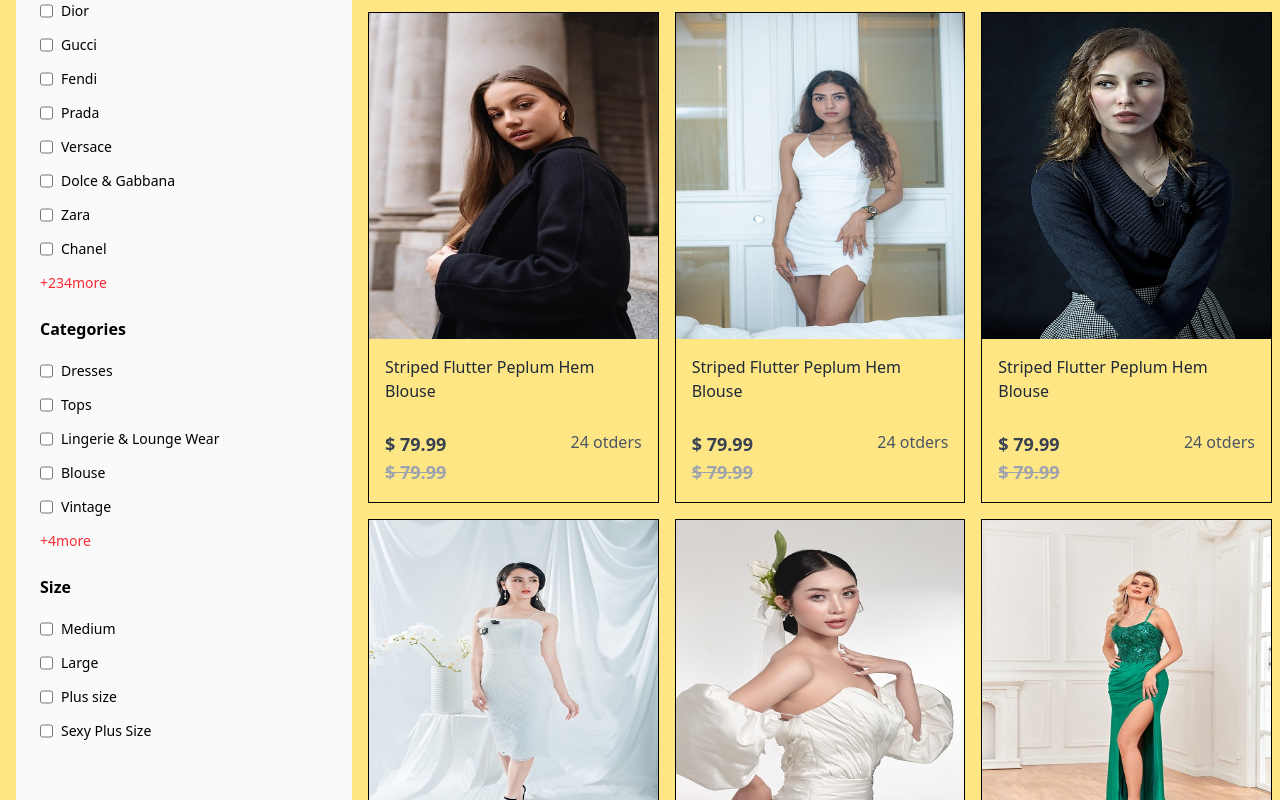
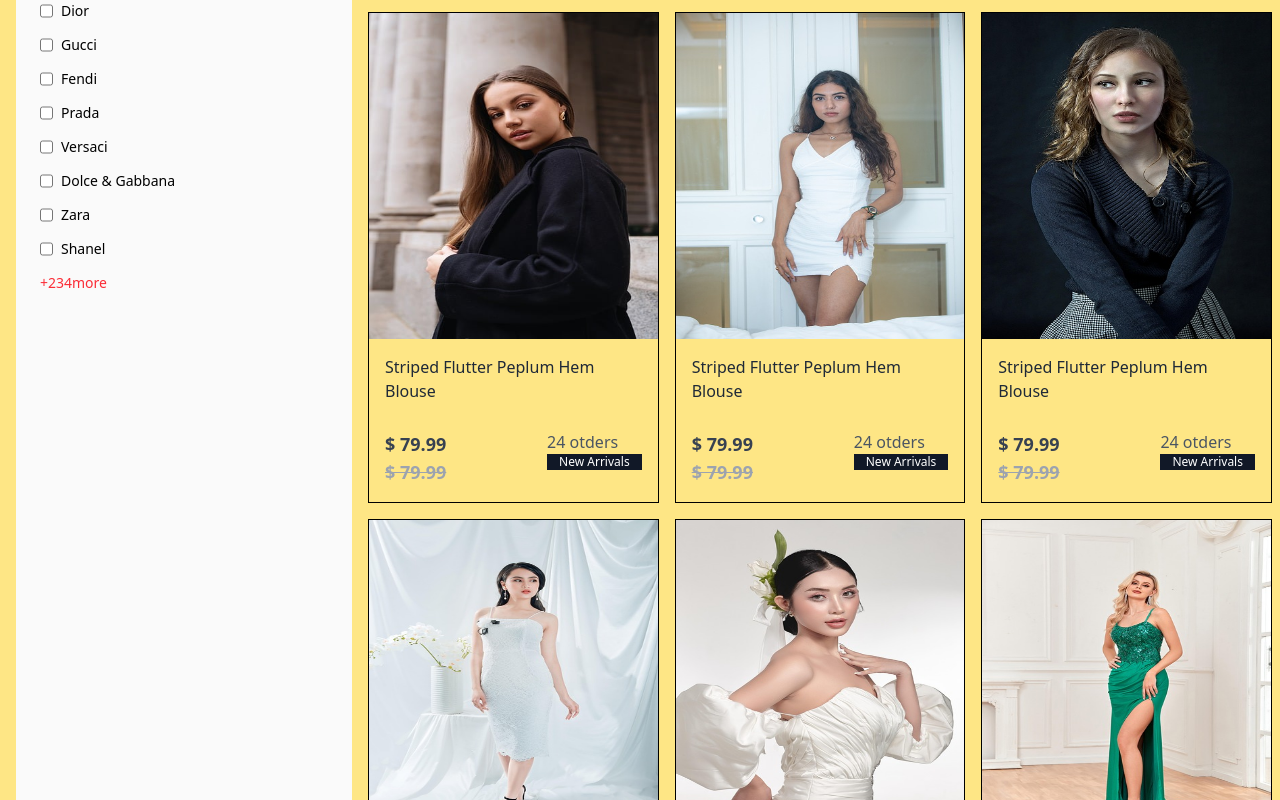
Before and after one commit to EugeneLevkovych/tailwind-lauras-closing, a React (Vite) app: page / in a window 1280 px wide. Shown: the part 860-1660 px from the top of the page. Built offline with nearby package versions, Linux system fonts and the light colour scheme.

Commit message:
add 2 components

```diff
--- a/src/components/Brands.jsx
+++ b/src/components/Brands.jsx
@@ -1,52 +1,45 @@
+import Checkbox from "./Checkbox";
+import { useState } from "react";
+
 export default function Brands() {
+  const [filterChecks, setFilterChecks] = useState({
+    hm: false,
+    mark_spencer: false,
+    victorias_secret: false,
+    dior: false,
+    gucci: false,
+    fendi: false,
+    prada: false,
+    versaci: false,
+    dolce_gabbana: false,
+    zara: false,
+    shanel: false,
+  });
+
+
+    const handleFilterChange = (event) => {
+    const { name, checked } = event.target;
+    setFilterChecks(prevState => ({
+      ...prevState,
+      [name]: checked,
+    }));
+  };
+
     return (
 <div className="mb-6">
     <p className="font-semibold mb-5">Brands</p>
     <form className="flex flex-col gap-y-3.5 text-sm">
-        <div className="flex gap-2">
-           <input type="checkbox" name="h-m" value="" id="h-m-id" />
-           <label htmlFor="h-m-id">H&M</label>
-       </div>
-       <div className="flex gap-2">
-           <input type="checkbox" name="mark-spencer" value="" id="mark-spencer-id" />
-           <label htmlFor="mark-spencer-id">Mark & Spencer</label>
-       </div>
-       <div className="flex gap-2">
-           <input type="checkbox" name="victorias-secret" value="" id="victorias-secret-id"/>
-           <label htmlFor="victorias-secret-id">Victoria’s Secret</label>
-       </div>
-        <div className="flex gap-2">
-           <input type="checkbox" name="dior" value="" id="dior-id"/>
-           <label htmlFor="dior-id">Dior</label>
-       </div>
-        <div className="flex gap-2">
-           <input type="checkbox" name="gucci" value="" id="gucci-id"/>
-           <label htmlFor="gucci-id">Gucci</label>
-       </div>
-        <div className="flex gap-2">
-           <input type="checkbox" name="fendi" value="" id="fendi-id"/>
-           <label htmlFor="fendi-id">Fendi</label>
-       </div>
-        <div className="flex gap-2">
-           <input type="checkbox" name="prada" value="" id="prada-id"/>
-           <label htmlFor="prada-id">Prada</label>
-       </div>
-        <div className="flex gap-2">
-           <input type="checkbox" name="versace" value="" id="versace-id"/>
-           <label htmlFor="versace-id">Versace</label>
-       </div>
-        <div className="flex gap-2">
-           <input type="checkbox" name="dolce-gabbana" value="" id="dolce-gabbana-id"/>
-           <label htmlFor="dolce-gabbana-id">Dolce & Gabbana</label>
-       </div>
-        <div className="flex gap-2">
-           <input type="checkbox" name="zara" value="" id="zara-id"/>
-           <label htmlFor="zara-id">Zara</label>
-       </div>
-        <div className="flex gap-2">
-           <input type="checkbox" name="chanel" value="" id="chanel-id"/>
-           <label htmlFor="chanel-id">Chanel</label>
-       </div>
+       <Checkbox name={'hm'} id={'hm-id'} label={'H&M'} checked={filterChecks.hm} onChange={handleFilterChange} />
+       <Checkbox name={'mark_spencer'} id={'mark_spencer-id'} label={'Mark & Spencer'} checked={filterChecks.mark_spencer} onChange={handleFilterChange} />
+       <Checkbox name={'victorias_secret'} id={'victorias_secret-id'} label={'Victoria’s Secret'} checked={filterChecks.victorias_secret} onChange={handleFilterChange} />
+       <Checkbox name={'dior'} id={'dior-id'} label={'Dior'} checked={filterChecks.dior} onChange={handleFilterChange} />
+       <Checkbox name={'gucci'} id={'gucci-id'} label={'Gucci'} checked={filterChecks.gucci} onChange={handleFilterChange} />
+       <Checkbox name={'fendi'} id={'fendi-id'} label={'Fendi'} checked={filterChecks.fendi} onChange={handleFilterChange} />
+       <Checkbox name={'prada'} id={'prada-id'} label={'Prada'} checked={filterChecks.prada} onChange={handleFilterChange} />
+       <Checkbox name={'versaci'} id={'versaci-id'} label={'Versaci'} checked={filterChecks.versaci} onChange={handleFilterChange} />
+       <Checkbox name={'dolce_gabbana'} id={'dolce_gabbana-id'} label={'Dolce & Gabbana'} checked={filterChecks.dolce_gabbana} onChange={handleFilterChange} />
+       <Checkbox name={'zara'} id={'zara-id'} label={'Zara'} checked={filterChecks.zara} onChange={handleFilterChange} />
+       <Checkbox name={'shanel'} id={'shanel-id'} label={'Shanel'} checked={filterChecks.shanel} onChange={handleFilterChange} />
        <p className="text-red-500">+234more</p>
     </form>
 </div>
--- a/src/components/Card.jsx
+++ b/src/components/Card.jsx
@@ -1,73 +1,4 @@
-import girl1 from "../assets/girl-1.png";
-import girl2 from "../assets/girl-2.jpg";
-import girl3 from "../assets/girl-3.jpg";
-import girl4 from "../assets/girl-4.jpg";
-import girl5 from "../assets/girl-5.jpg";
-import girl6 from "../assets/girl-6.jpg";
-import girl7 from "../assets/girl-7.jpg";
-import girl8 from "../assets/girl-8.jpg";
-import girl9 from "../assets/girl-9.jpg";
-
-export const PRODUCTS_DATA = [
-    {
-        name: "Striped Flutter Sleeve Overlap Collar Peplum Hem Blouse",
-        price: "$ 120.23",
-        id: 1,
-        photoName: girl1,
-    },
-        {
-        name: "Striped Flutter Peplum Hem Blouse",
-        price: "$ 59.99",
-        id: 2,
-        photoName: girl2,
-    },
-        {
-        name: "Striped Flutter Peplum Hem Blouse",
-        price: "$ 79.99",
-        id: 3,
-        photoName: girl3,
-    },
-        {
-        name: "Striped Flutter Peplum Hem Blouse",
-        price: "$ 79.99",
-        id: 4,
-        photoName: girl4,
-    },
-           {
-        name: "Striped Flutter Peplum Hem Blouse",
-        price: "$ 79.99",
-        id: 5,
-        photoName: girl5,
-    },
-          {
-        name: "Striped Flutter Peplum Hem Blouse",
-        price: "$ 79.99",
-        id: 6,
-        photoName: girl6,
-    },
-         {
-        name: "Striped Flutter Hem Blouse",
-        price: "$ 79.99",
-        id: 7,
-        photoName: girl7,
-    },
-         {
-        name: "Striped Flutter Peplum Hem Blouse",
-        price: "$ 79.99",
-        id: 8,
-        photoName: girl8,
-    },
-         {
-        name: "Striped Flutter Peplum Hem Blouse",
-        price: "$ 79.99",
-        id: 9,
-        photoName: girl9,
-    },
-
-]
-
 export default function Card({ productObj }) {
-
     return (
     <li className="h-[30.7rem] w-[calc((100%-40px)/3)] border border-solid">
         <img className="h-2/3 w-full" src={productObj.photoName} alt="Girl" />
@@ -78,12 +9,12 @@ export default function Card({ productObj }) {
                <p className="text-lg font-semibold text-price-black">{productObj.price}</p>
                <p className="text-lg font-semibold line-through text-gray-lighter">{productObj.price}</p>
             </div>
-            <div>
+            <div className="flex flex-col">
                <p className="text-gray-darker">24 otders</p>
+               <p className="text-xs bg-back-arrivals-black text-white px-3">New Arrivals</p>
             </div>
           </div>
          </div>
-
     </li>
     )
 }
--- a/src/components/Cards.jsx
+++ b/src/components/Cards.jsx
@@ -1,5 +1,5 @@
 import Card from "./Card";
-import { PRODUCTS_DATA } from "./Card";
+import { PRODUCTS_DATA } from "../data";
 
 export default function Cards() {
 const products = PRODUCTS_DATA;
--- a/src/components/Categories.jsx
+++ b/src/components/Categories.jsx
@@ -1,29 +1,15 @@
+import Checkbox from "./Checkbox";
+
 export default function Categories() {
     return (
 <div className="mb-6">
     <p className="font-semibold mb-5">Categories</p>
     <form className="flex flex-col gap-y-3.5 text-sm">
-
-       <div className="flex gap-2">
-           <input type="checkbox" name="dresses" value="" id="dresses-id" />
-           <label htmlFor="dresses-id">Dresses</label>
-       </div>
-       <div className="flex gap-2">
-           <input type="checkbox" name="tops" value="" id="tops-id"/>
-           <label htmlFor="tops-id">Tops</label>
-       </div>
-        <div className="flex gap-2">
-           <input type="checkbox" name="lingerie" value="" id="lingerie-id"/>
-           <label htmlFor="lingerie-id">Lingerie & Lounge Wear</label>
-       </div>
-         <div className="flex gap-2">
-           <input type="checkbox" name="blouse" value="" id="blouse-id" />
-           <label htmlFor="blouse-id">Blouse</label>
-       </div>
-        <div className="flex gap-2">
-           <input type="checkbox" name="vintage" value="" id="vintage-id" />
-           <label htmlFor="vintage-id">Vintage</label>
-       </div>
+          <Checkbox name={'dresses'} id={'dresses-id'} label={'Dresses'} checked={false}/>
+          <Checkbox name={'tops'} id={'tops-id'} label={'Tops'} checked={false}/>
+          <Checkbox name={'lingerie-&-lounge-wear'} id={'lingerie-&-lounge-wear-id'} label={'Lingerie & Lounge Wear'} checked={false}/>
+          <Checkbox name={'blouse'} id={'blouse-id'} label={'Vlouse'} checked={false}/>
+          <Checkbox name={'Vintage'} id={'Vintage-id'} label={'Vintage'} checked={false}/>
        <p className="text-red-500">+4more</p>
     </form>
 </div>
--- /dev/null
+++ b/src/components/Checkbox.jsx
@@ -0,0 +1,8 @@
+export default function Checkbox({ name, id, label, value = "", checked, onChange }) {
+    return (
+  <div className="flex gap-2">
+    <input type="checkbox" name={name} value={value} id={id} checked={checked} onChange={onChange}/>
+    <label htmlFor={id}>{label}</label>
+  </div>
+)
+}
--- a/src/components/Filters.jsx
+++ b/src/components/Filters.jsx
@@ -1,25 +1,32 @@
+import { useState } from 'react';
+
+import Checkbox from "./Checkbox";
+
 export default function Filters() {
+  const [filterChecks, setFilterChecks] = useState({
+    women: false,
+    ladies: false,
+    girls: false,
+    babies: false,
+  });
+
+    const handleFilterChange = (event) => {
+    const { name, checked } = event.target;
+    setFilterChecks(prevState => ({
+      ...prevState,
+      [name]: checked,
+    }));
+  };
+
     return (
 <div className="mb-6">
     <p className="font-semibold mb-5">Filters</p>
     <form className="flex flex-col gap-y-3.5 text-sm">
-        <div className="flex gap-2">
-           <input type="checkbox" name="women" value="" id="women-id" />
-           <label htmlFor="women-id">Women</label>
-       </div>
-       <div className="flex gap-2">
-           <input type="checkbox" name="ladies" value="" id="ladies-id" />
-           <label htmlFor="ladies-id">Ladies</label>
-       </div>
-       <div className="flex gap-2">
-           <input type="checkbox" name="girls" value="" id="girls-id"/>
-           <label htmlFor="girls-id">Girls</label>
-       </div>
-        <div className="flex gap-2">
-           <input type="checkbox" name="babies" value="" id="babies-id"/>
-           <label htmlFor="babies-id">Babies</label>
-       </div>
+     <Checkbox name={'women'} id={'women-id'} label={'Women'} checked={filterChecks.women} onChange={handleFilterChange} />
+     <Checkbox name={'ladies'} id={'ladies-id'} label={'Ladies'} checked={filterChecks.ladies} onChange={handleFilterChange} />
+     <Checkbox name={'girls'} id={'girls-id'} label={'Girls'} checked={filterChecks.girls} onChange={handleFilterChange} />
+     <Checkbox name={'babies'} id={'babies-id'} label={'Babies'} checked={filterChecks.babies} onChange={handleFilterChange} />
     </form>
 </div>
-    )
+    );
 }
--- a/src/components/SideBar.jsx
+++ b/src/components/SideBar.jsx
@@ -1,17 +1,22 @@
+import { GROUP_TITLES } from "../data";
 import Brands from "./Brands";
-import Categories from "./Categories";
+// import Categories from "./Categories";
 import Filters from "./Filters";
 import PricesRange from "./PricesRange";
-import Size from "./Size";
+// import Size from "./Size";
+
 
 export default function SideBar() {
+const titles = GROUP_TITLES;
+
+
     return (
         <div className="max-w-84 w-full px-6 py-10 bg-white-dark">
             <PricesRange />
-            <Filters />
-            <Brands />
-            <Categories />
-            <Size />
+           <Filters />
+           <Brands />
+           {/* <Categories /> */}
+           {/* <Size /> */}
         </div>
     )
 }
--- a/src/components/Size.jsx
+++ b/src/components/Size.jsx
@@ -3,22 +3,11 @@ export default function Size() {
 <div className="mb-6">
     <p className="font-semibold mb-5">Size</p>
     <form className="flex flex-col gap-y-3.5 text-sm">
-        <div className="flex gap-2">
-           <input type="checkbox" name="medium" value="" id="medium-id" />
-           <label htmlFor="medium-id">Medium</label>
-       </div>
-       <div className="flex gap-2">
-           <input type="checkbox" name="large" value="" id="large-id" />
-           <label htmlFor="large-id">Large</label>
-       </div>
-       <div className="flex gap-2">
-           <input type="checkbox" name="plus-size" value="" id="plus-size-id"/>
-           <label htmlFor="plus-size-id">Plus size</label>
-       </div>
-        <div className="flex gap-2">
-           <input type="checkbox" name="sexy-plus-size" value="" id="sexy-plus-size-id"/>
-           <label htmlFor="sexy-plus-size-id">Sexy Plus Size</label>
-       </div>
+        <Checkbox name={'medium'} id={'medium-id'} label={'Medium'} checked={false}/>
+        <Checkbox name={'large'} id={'large-id'} label={'Large'} checked={false}/>
+        <Checkbox name={'plus-size'} id={'plus-size-id'} label={'Plus Size'} checked={false}/>
+        <Checkbox name={'sexy-plus-size'} id={'plussexy--size-id'} label={'Sexy Plus Size'} checked={false}/>
+
     </form>
 </div>
     )
--- /dev/null
+++ b/src/data.js
@@ -0,0 +1,78 @@
+import girl1 from "./assets/girl-1.png";
+import girl2 from "./assets/girl-2.jpg";
+import girl3 from "./assets/girl-3.jpg";
+import girl4 from "./assets/girl-4.jpg";
+import girl5 from "./assets/girl-5.jpg";
+import girl6 from "./assets/girl-6.jpg";
+import girl7 from "./assets/girl-7.jpg";
+import girl8 from "./assets/girl-8.jpg";
+import girl9 from "./assets/girl-9.jpg";
+
+export const PRODUCTS_DATA = [
+    {
+        name: "Striped Flutter Sleeve Overlap Collar Peplum Hem Blouse",
+        price: "$ 120.23",
+        id: 1,
+        photoName: girl1,
+    },
+        {
+        name: "Striped Flutter Peplum Hem Blouse",
+        price: "$ 59.99",
+        id: 2,
+        photoName: girl2,
+    },
+        {
+        name: "Striped Flutter Peplum Hem Blouse",
+        price: "$ 79.99",
+        id: 3,
+        photoName: girl3,
+    },
+        {
+        name: "Striped Flutter Peplum Hem Blouse",
+        price: "$ 79.99",
+        id: 4,
+        photoName: girl4,
+    },
+           {
+        name: "Striped Flutter Peplum Hem Blouse",
+        price: "$ 79.99",
+        id: 5,
+        photoName: girl5,
+    },
+          {
+        name: "Striped Flutter Peplum Hem Blouse",
+        price: "$ 79.99",
+        id: 6,
+        photoName: girl6,
+    },
+         {
+        name: "Striped Flutter Hem Blouse",
+        price: "$ 79.99",
+        id: 7,
+        photoName: girl7,
+    },
+         {
+        name: "Striped Flutter Peplum Hem Blouse",
+        price: "$ 79.99",
+        id: 8,
+        photoName: girl8,
+    },
+         {
+        name: "Striped Flutter Peplum Hem Blouse",
+        price: "$ 79.99",
+        id: 9,
+        photoName: girl9,
+    },
+]
+
+export const GROUP_TITLES = [
+    "FILTERS", "BRANDS", "CATEGORIES", "SIZE"
+]
+
+export const FILTERS_NAMES = [
+    "Women", "Ladies", "Girls", "Babies"
+]
+
+export const BRANDS_NAMES = [
+    "H&M", "Mark & Spencer", "Victoria’s Secret", "Dior",  "Gucci", "Fendi", "Prada", "Versace", "Dolce & Gabbana", "Zara", "Chanel"
+]
--- a/src/index.css
+++ b/src/index.css
@@ -16,9 +16,5 @@
   --color-gray-darker: #4b5563;
   --color-gray-dark: #1f2937;
   --color-price-black: #374151;
-
-
-
-  /* --my-break-xl: 1296px; */
-   --breakpoint-7xl: 1296px;
+  --color-back-arrivals-black: #111827;
 }
```
